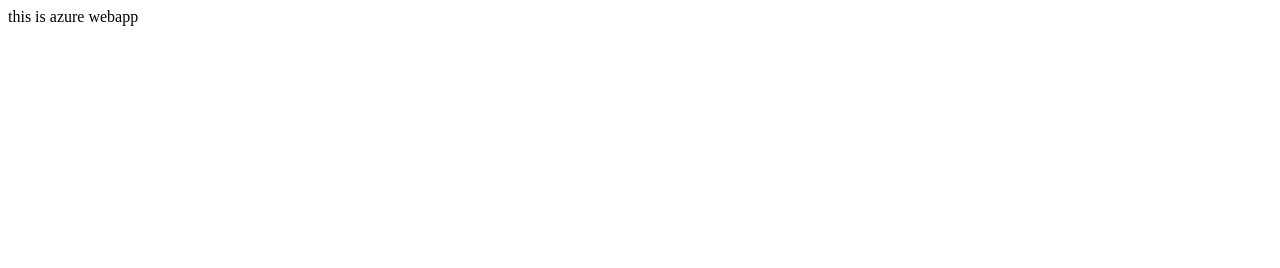
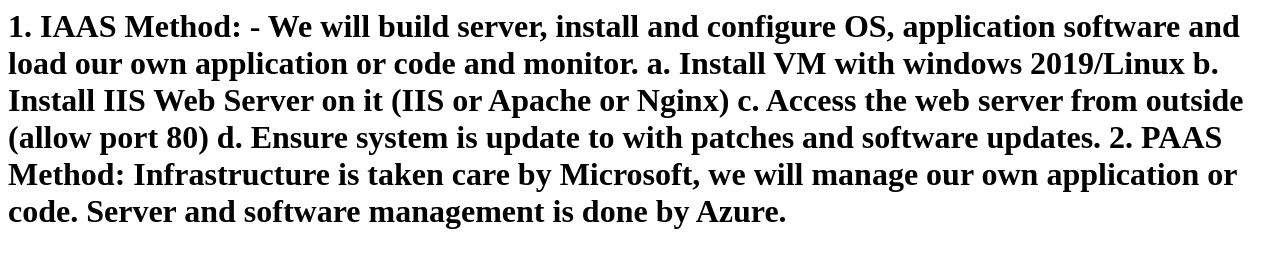
Before and after one commit to pkvanda/praveenapp, a plain HTML site: page index.html in a window 1280 px wide. Drawn offline with Linux system fonts and the light colour scheme.

Commit message:
Update index.html

```diff
--- a/index.html
+++ b/index.html
@@ -1 +1,8 @@
-this is azure webapp
+<h1> 	1. IAAS Method: - We will build server, install and configure OS, application software and load our own application or code and monitor.
+		a. Install VM with windows 2019/Linux
+		b. Install IIS Web Server on it (IIS or Apache or Nginx)
+		c. Access the web server from outside (allow port 80)
+		d. Ensure system is update to with patches and software updates.
+
+  2. PAAS Method: Infrastructure is taken care by Microsoft, we will manage our own application or code. Server and software management is done by Azure.
+ </h1>
```
